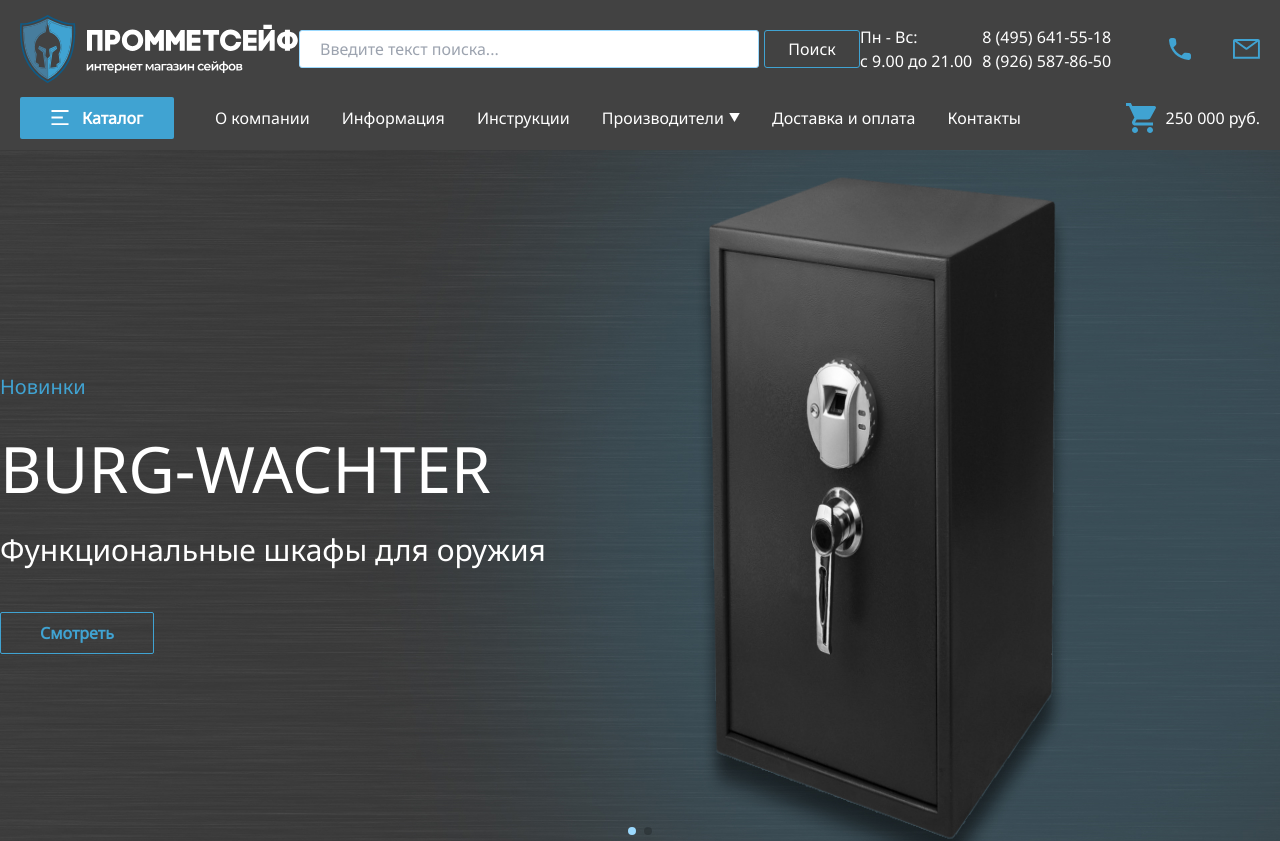
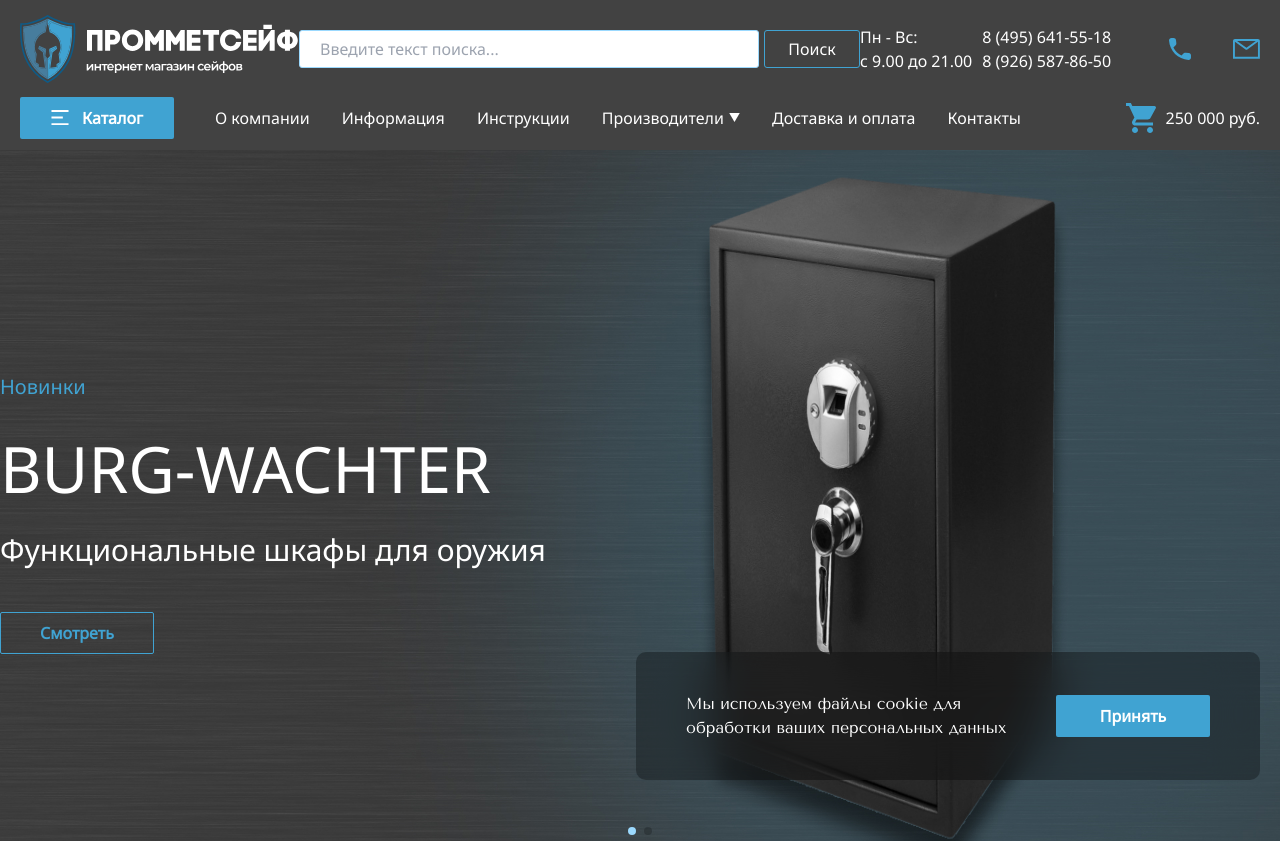
Before and after one commit to AlexandrVinogradov/safes, a Next.js app in the folder client/: page / in a window 1280 px wide. Shown: the top 841 px of the page. Built offline with nearby package versions, Linux system fonts and the light colour scheme.

Commit message:
MainPage: added Cookies

```diff
--- a/client/app/components/Button/Button.tsx
+++ b/client/app/components/Button/Button.tsx
@@ -7,11 +7,12 @@
 	children: ReactNode
 	className?: string
 	type?: 'outlined' | 'filled'
+	onClick?: () => void
 	href?: string
 }
 
 export const Button = (props: PropsTypes) => {
-	const { children, className, type = 'outlined', href } = props
+	const { children, className, type = 'outlined', href, ...otherProps } = props
 
 	// FIXME:
 	const CustomTag: keyof JSX.IntrinsicElements | any = href ? Link : 'button'
@@ -21,6 +22,7 @@
 			//
 			className={clsx(s.button, type === 'filled' && s.filled, type === 'outlined' && s.outlined, className)}
 			href={href}
+			{...otherProps}
 		>
 			{children}
 		</CustomTag>
--- /dev/null
+++ b/client/app/components/Cookies/Cookies.tsx
@@ -0,0 +1,18 @@
+import React, { useState } from 'react'
+import { s } from './styles'
+import { Button } from '../Button/Button'
+import clsx from 'clsx'
+
+export const Cookies = () => {
+	const [isShowCookies, setIsShowCookies] = useState(true)
+
+	const handleApply = () => setIsShowCookies(false)
+	return (
+		<div className={clsx(!isShowCookies && 'hidden', s.cookies)}>
+			<p className={s.message}>Мы используем файлы cookie для обработки ваших персональных данных</p>
+			<Button onClick={handleApply} type="filled">
+				Принять
+			</Button>
+		</div>
+	)
+}
--- /dev/null
+++ b/client/app/components/Cookies/styles.ts
@@ -0,0 +1,4 @@
+export const s = {
+	cookies: /*tw*/ 'z-10 fixed flex backdrop-blur-xl items-center rounded-[10px] py-10 px-[50px] right-5 bottom-5 bg-[rgba(0,0,0,0.3)]',
+	message: /*tw*/ 'max-w-[370px] pr-10 font-mono text-white',
+}
--- a/client/app/page.tsx
+++ b/client/app/page.tsx
@@ -1,5 +1,6 @@
 'use client'
 import { Tenor_Sans, Noto_Sans } from '@next/font/google'
+import { Cookies } from './components/Cookies/Cookies'
 import { Footer } from './components/Footer/Footer'
 import { Header } from './components/Header/Header'
 import { ArticlesSection } from './sections/ArticlesSection/ArticlesSection'
@@ -38,6 +39,7 @@
 			<BrandsSection />
 			<ArticlesSection />
 			<Footer />
+			<Cookies />
 		</main>
 	)
 }
```
